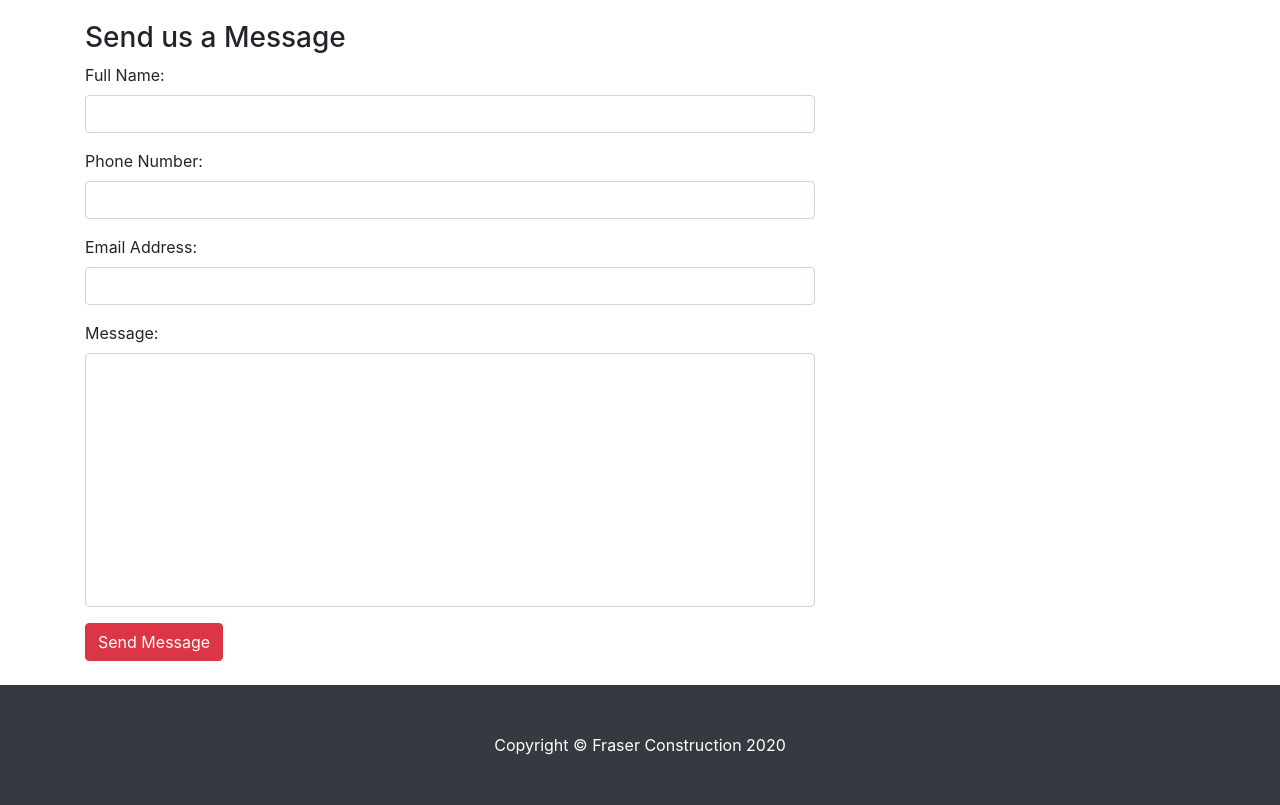
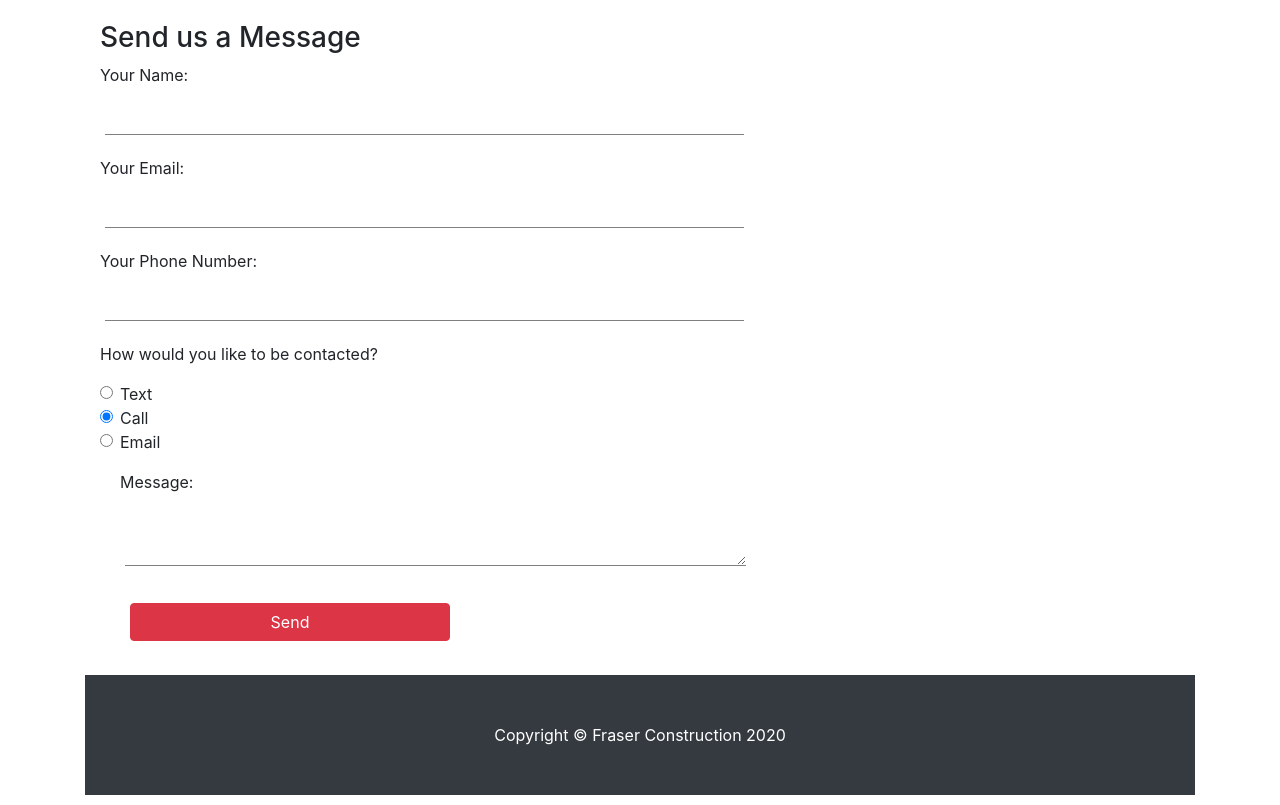
Before and after one commit to fraserConMedia/Website, a plain HTML site: page contact.html in a window 1280 px wide. Shown: the part 739-1544 px from the top of the page. Drawn offline with nearby package versions, Linux system fonts and the light colour scheme.

Commit message:
adding form to about

```diff
--- a/contact.html
+++ b/contact.html
@@ -102,42 +102,49 @@
 
     <!-- Contact Form -->
     <!-- In order to set the email address and subject line for the contact form go to the bin/contact_me.php file. -->
-    <div class="row">
+
       <div class="col-lg-8 mb-4">
         <h3>Send us a Message</h3>
-        <form name="sentMessage" id="contactForm" novalidate>
-          <div class="control-group form-group">
-            <div class="controls">
-              <label>Full Name:</label>
-              <input type="text" class="form-control" id="name" required data-validation-required-message="Please enter your name.">
-              <p class="help-block"></p>
+        <form name="contact" method="POST" data-netlify="true">
+          <p>
+            <label>Your Name:</label> <input type="text" name="name" class="input-box" />
+          </p>
+          <p>
+            <label>Your Email:</label> <input type="email" name="email" class="input-box"  />
+          </p>
+          <p>
+            <label>Your Phone Number:</label> <input type="phone" name="phone" class="input-box"  />
+          </p>
+          <p>
+            How would you like to be contacted?
+            <div class="form-check">
+              <input class="form-check-input" type="radio" name="contactPref[]" id="text" value="text" checked>
+              <label class="form-check-label" for="text">
+                Text
+              </label>
             </div>
-          </div>
-          <div class="control-group form-group">
-            <div class="controls">
-              <label>Phone Number:</label>
-              <input type="tel" class="form-control" id="phone" required data-validation-required-message="Please enter your phone number.">
+            <div class="form-check">
+              <input class="form-check-input" type="radio" name="contactPref[]" id="text" value="text" checked>
+              <label class="form-check-label" for="text">
+                Call
+              </label>
             </div>
-          </div>
-          <div class="control-group form-group">
-            <div class="controls">
-              <label>Email Address:</label>
-              <input type="email" class="form-control" id="email" required data-validation-required-message="Please enter your email address.">
-            </div>
-          </div>
-          <div class="control-group form-group">
-            <div class="controls">
-              <label>Message:</label>
-              <textarea rows="10" cols="100" class="form-control" id="message" required data-validation-required-message="Please enter your message" maxlength="999" style="resize:none"></textarea>
-            </div>
-          </div>
-          <div id="success"></div>
-          <!-- For success/fail messages -->
-          <button type="submit" class="btn btn-danger" id="sendMessageButton">Send Message</button>
+            <div class="form-check">
+              <input class="form-check-input" type="radio" name="contactPref[]" id="email" value="Email">
+              <label class="form-check-label" for="email">
+                Email
+              </label>
+            </p>
+          <p>
+            <label>Message:</label><textarea name="message" class="input-box" ></textarea>
+          </p>
+          <p>
+            <button type="submit" class="btn btn-danger form-button">Send</button>
+          </p>
         </form>
       </div>
 
-    </div>
+
     <!-- /.row -->
 
   </div>
--- a/css/modern-business.css
+++ b/css/modern-business.css
@@ -115,6 +115,18 @@ margin:15px;
   margin:10px;
 }
 
+.about-form-button{
+margin-bottom: 30px;
+}
+
+.modal-container{
+  display: flex;
+  justify-content: center;
+  padding: 15px;
+}
+.footer{
+  border: 2px solid green;
+}
 
 @media screen and (max-width: 992px) {
 
```
Also changed, not shown: about.html (+62 -1 lines).
